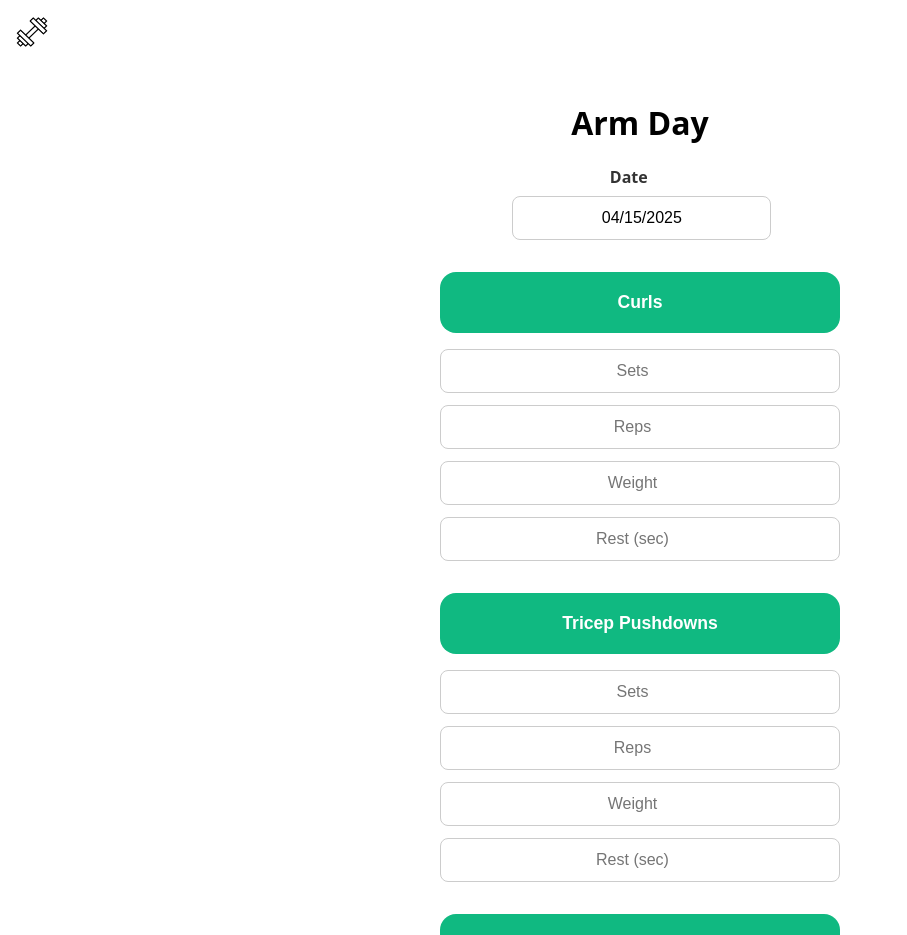
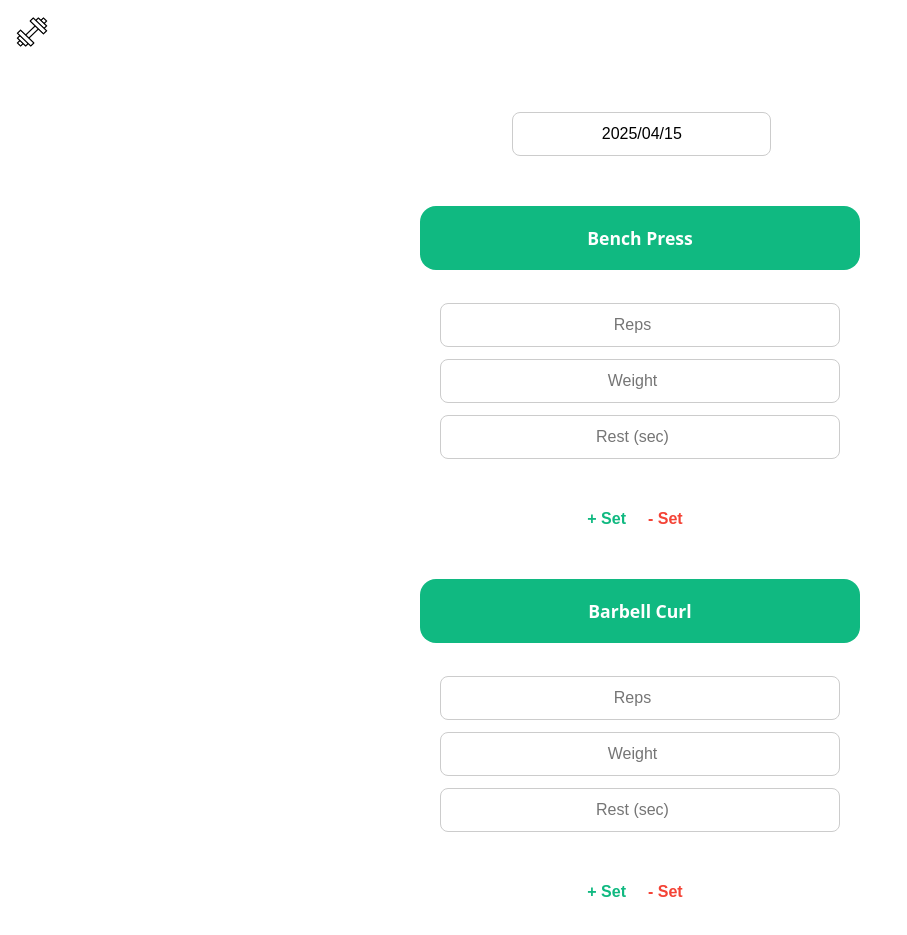
Before and after one commit to Keenan-Nicholson/super-simple-workout-tracker, a React (Vite) app: page /LogWorkout/1 in a window 1280 px wide. Shown: the top 935 px of the page, without its empty margins (0-907 px from the left). Built offline with nearby package versions, Linux system fonts and the light colour scheme.

Commit message:
Logging workout sets frontend finished (#1)
* completed react hook form for logging workouts

```diff
--- a/package.json
+++ b/package.json
@@ -14,6 +14,7 @@
     "react": "^19.0.0",
     "react-datepicker": "^8.3.0",
     "react-dom": "^19.0.0",
+    "react-hook-form": "^7.55.0",
     "react-router-dom": "^7.5.0"
   },
   "devDependencies": {
--- a/src/App.css
+++ b/src/App.css
@@ -93,6 +93,36 @@
 
 .log-button {
   background-color: #10b981; /* green */
+}
+
+.add-set-button {
+  color: #10b981;
+  background-color: transparent;
+  background-repeat: no-repeat;
+  border: none;
+  cursor: pointer;
+  overflow: hidden;
+  outline: none;
+  font-size: 1rem;
+}
+
+.remove-set-button {
+  color: #f44336;
+  background-color: transparent;
+  background-repeat: no-repeat;
+  border: none;
+  cursor: pointer;
+  overflow: hidden;
+  outline: none;
+  font-size: 1rem;
+}
+
+.add-set-button,
+.remove-set-button {
+  padding-right: 1rem;
+  border-radius: 6px;
+  font-weight: bold;
+  cursor: pointer;
 }
 
 .create-workout-screen {
@@ -204,6 +234,7 @@
 }
 
 .set-row {
+  margin-bottom: 2rem;
   display: flex;
   flex-direction: column;
   gap: 0.75rem;
--- /dev/null
+++ b/src/Components/ExerciseFieldArray.tsx
@@ -0,0 +1,68 @@
+import { useFieldArray, UseFormRegister, Control } from "react-hook-form";
+
+interface ExerciseFieldArrayProps {
+  exerciseIndex: number;
+  exerciseName: string;
+  control: Control<any>;
+  register: UseFormRegister<any>;
+}
+
+export const ExerciseFieldArray = ({
+  exerciseIndex,
+  exerciseName,
+  control,
+  register,
+}: ExerciseFieldArrayProps) => {
+  const { fields, append, remove } = useFieldArray({
+    control,
+    name: `exercises.${exerciseIndex}.sets`,
+  });
+
+  return (
+    <div className="exercise-block">
+      <h3 className="exercise-button log-button">{exerciseName}</h3>
+      <div className="set-table">
+        {fields.map((field, setIndex) => (
+          <div key={field.id} className="set-row">
+            <input
+              type="number"
+              placeholder="Reps"
+              {...register(`exercises.${exerciseIndex}.sets.${setIndex}.reps`)}
+            />
+            <input
+              type="number"
+              placeholder="Weight"
+              {...register(
+                `exercises.${exerciseIndex}.sets.${setIndex}.weight`
+              )}
+            />
+            <input
+              type="number"
+              placeholder="Rest (sec)"
+              {...register(`exercises.${exerciseIndex}.sets.${setIndex}.rest`)}
+            />
+          </div>
+        ))}
+      </div>
+      <div className="set-buttons-row">
+        <button
+          type="button"
+          className="add-set-button"
+          onClick={() => append({ reps: "", weight: "", rest: "" })}
+        >
+          + Set
+        </button>
+        <button
+          type="button"
+          className="remove-set-button"
+          onClick={() => {
+            if (fields.length > 1) remove(fields.length - 1);
+          }}
+          disabled={fields.length === 1}
+        >
+          - Set
+        </button>
+      </div>
+    </div>
+  );
+};
--- a/src/Components/HomeButton.tsx
+++ b/src/Components/HomeButton.tsx
@@ -10,12 +10,12 @@ export const HomeButton = () => {
 
     // If already at root, don't navigate
     if (parts.length === 0) {
-      return; // Do nothing
+      return;
     }
 
     // Otherwise go back one level
     const newPath = "/" + parts.slice(0, -1).join("/");
-    navigate(newPath || "/"); // fallback just in case
+    navigate(newPath || "/");
   };
 
   return (
--- a/src/Components/Workout.tsx
+++ b/src/Components/Workout.tsx
@@ -1,53 +1,39 @@
+import { useForm, Controller } from "react-hook-form";
 import { useEffect, useState } from "react";
 import { useParams } from "react-router-dom";
 import DatePicker from "react-datepicker";
+import { ExerciseFieldArray } from "./ExerciseFieldArray";
 import "react-datepicker/dist/react-datepicker.css";
-import "../App.css";
+
+interface Set {
+  reps: string;
+  weight: string;
+  rest: string;
+}
+
+interface Exercise {
+  id: number;
+  name: string;
+}
+
+interface WorkoutForm {
+  selectedDate: Date;
+  exercises: {
+    id: number;
+    name: string;
+    sets: Set[];
+  }[];
+}
 
 const fakeData = [
   {
     id: 1,
     name: "Arm Day",
     exercises: [
-      { id: 101, name: "Curls" },
-      { id: 102, name: "Tricep Pushdowns" },
-      { id: 103, name: "EZ Bar Curls" },
-    ],
-  },
-  {
-    id: 2,
-    name: "Leg Day",
-    exercises: [
-      { id: 201, name: "Squats" },
-      { id: 202, name: "Lunges" },
-      { id: 203, name: "Leg Press" },
-    ],
-  },
-  {
-    id: 3,
-    name: "Push Day",
-    exercises: [
-      { id: 301, name: "Bench Press" },
-      { id: 302, name: "Overhead Press" },
-      { id: 303, name: "Incline Dumbbell Press" },
-    ],
-  },
-  {
-    id: 4,
-    name: "Pull Day",
-    exercises: [
-      { id: 401, name: "Deadlifts" },
-      { id: 402, name: "Barbell Rows" },
-      { id: 403, name: "Face Pulls" },
-    ],
-  },
-  {
-    id: 5,
-    name: "Full Body Blast",
-    exercises: [
-      { id: 501, name: "Burpees" },
-      { id: 502, name: "Kettlebell Swings" },
-      { id: 503, name: "Jump Squats" },
+      { id: 101, name: "Bench Press" },
+      { id: 102, name: "Barbell Curl" },
+      { id: 103, name: "Dumbbell Curl" },
+      { id: 104, name: "Hammer Curl" },
     ],
   },
 ];
@@ -55,51 +41,77 @@ const fakeData = [
 export const Workout = () => {
   const { id } = useParams();
   const [workout, setWorkout] = useState<any>(null);
-  const [selectedDate, setSelectedDate] = useState<Date | null>(new Date());
+
+  const { control, handleSubmit, register, setValue } = useForm<WorkoutForm>({
+    defaultValues: {
+      selectedDate: new Date(),
+      exercises: [],
+    },
+  });
 
   useEffect(() => {
     const selectedWorkout = fakeData.find((w) => w.id === parseInt(id!));
+    if (selectedWorkout) {
+      const defaultExercises = selectedWorkout.exercises.map((exercise) => ({
+        id: exercise.id,
+        name: exercise.name,
+        sets: [{ reps: "", weight: "", rest: "" }],
+      }));
+
       setWorkout(selectedWorkout);
-  }, [id]);
+      setValue("exercises", defaultExercises);
+    }
+  }, [id, setValue]);
 
-  if (!workout) {
-    return <div>Loading...</div>;
-  }
+  const onSubmit = (data: WorkoutForm) => {
+    const result = data.exercises.flatMap((exercise) =>
+      exercise.sets.map((set) => ({
+        "workout-id": id,
+        date: data.selectedDate,
+        name: exercise.name,
+        reps: parseInt(set.reps),
+        weight: parseInt(set.weight),
+        rest: parseInt(set.rest),
+      }))
+    );
+
+    console.log(result);
+  };
+
+  if (!workout) return <div>Loading...</div>;
 
   return (
     <div className="workout-screen">
-      <h1>{workout.name}</h1>
+      <form className="exercise-list" onSubmit={handleSubmit(onSubmit)}>
         <div className="date-picker-container">
-        <label htmlFor="workout-date">Date</label>
+          <Controller
+            name="selectedDate"
+            control={control}
+            render={({ field }) => (
               <DatePicker
-          selected={selectedDate}
-          onChange={(date: Date | null) => {
-            if (date) {
-              setSelectedDate(date);
-            }
-          }}
+                selected={field.value}
+                onChange={(date) => field.onChange(date)}
+                dateFormat="yyyy/MM/dd"
                 className="date-picker"
+              />
+            )}
           />
         </div>
 
-      <div className="exercise-list">
-        {workout.exercises.map((exercise: any) => (
-          <div key={exercise.id} className="exercise-block">
-            <button className="exercise-button log-button">
-              {exercise.name}
+        {workout.exercises.map((exercise: Exercise, index: number) => (
+          <ExerciseFieldArray
+            key={exercise.id}
+            exerciseIndex={index}
+            exerciseName={exercise.name}
+            control={control}
+            register={register}
+          />
+        ))}
+
+        <button type="submit" className="home-button create-button">
+          Save Workout
         </button>
-
-            <div className="set-table">
-              <div className="set-row">
-                <input type="number" placeholder="Sets" />
-                <input type="number" placeholder="Reps" />
-                <input type="number" placeholder="Weight" />
-                <input type="number" placeholder="Rest (sec)" />
-              </div>
-            </div>
-          </div>
-        ))}
-      </div>
+      </form>
     </div>
   );
 };
--- a/src/routes/CreateWorkout.tsx
+++ b/src/routes/CreateWorkout.tsx
@@ -51,7 +51,7 @@ export const CreateWorkout = () => {
           onChange={(e) => setExerciseInput(e.target.value)}
           className="input-field"
         />
-        <button className="add-btn" onClick={handleAddExercise}>
+        <button className="add-set-btn" onClick={handleAddExercise}>
           Add
         </button>
       </div>
```
Also changed, not shown: src/routes/LogWorkout.tsx (+0 -17 lines), 1 other file (tests, documents, lock files or other folders). Lines whose indentation alone changed are shown as unchanged.
